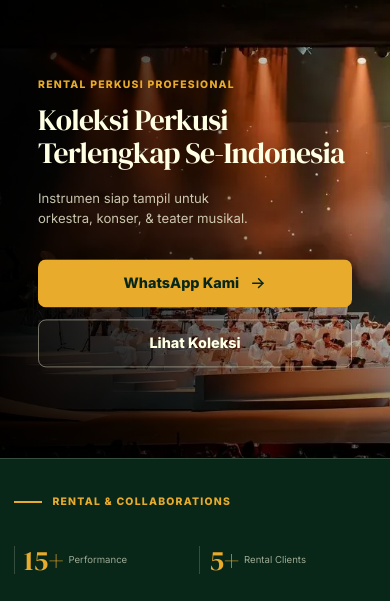
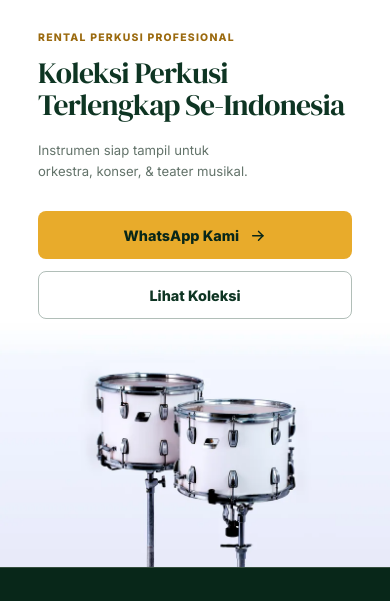
Before and after one commit to PRALA-ID/ninoy-percussion-rental, a plain HTML site: page index.html in a window 390 px wide. Shown: the part 73-674 px from the top of the page. Drawn offline with Linux system fonts and the light colour scheme.

Commit message:
New hero: two white snare drums on white
- Photo: Drive snare drum/snare 3/Ninoy _ Catalog-85, with the studio
  backdrop extended to the left and faded to white behind the headline.
- Hero switches to dark text on white; the dark overlay is removed.
- Up to 980px the text sits on white with the drums underneath.
- The old phone crop of the Malam 100 Cinta stage photo is no longer
  used and is removed (the photo itself stays on its project card).

Co-Authored-By: Claude Opus 5.5 <noreply@anthropic.com>
Claude-Session: https://claude.ai/code/session_011kGtRByWwWwWkpBQVSz5vb

```diff
--- a/assets/css/styles.css
+++ b/assets/css/styles.css
@@ -441,6 +441,7 @@ blockquote,
   position: relative;
   overflow: hidden;
   padding-block: 0;
+  background: #fff;
 }
 
 .hero-grid {
@@ -460,17 +461,6 @@ blockquote,
   border-radius: 0;
 }
 
-.hero-grid::after {
-  position: absolute;
-  z-index: 1;
-  inset: 0;
-  background:
-    linear-gradient(90deg, rgba(0, 0, 0, 0.88) 0%, rgba(0, 0, 0, 0.7) 34%, rgba(0, 0, 0, 0.2) 68%, transparent 100%),
-    linear-gradient(0deg, rgba(0, 0, 0, 0.46) 0%, transparent 55%);
-  content: "";
-  pointer-events: none;
-}
-
 .hero-copy {
   z-index: 2;
   grid-area: 1 / 1;
@@ -486,7 +476,7 @@ blockquote,
 .hero h1 {
   max-width: none;
   margin-bottom: 1.2rem;
-  color: var(--neutral);
+  color: var(--primary);
   font-size: clamp(2.2rem, 3.2vw, 2.8rem);
   letter-spacing: -0.025em;
 }
@@ -504,7 +494,7 @@ blockquote,
 .hero-title-support {
   max-width: none;
   margin-top: 0.05em;
-  color: var(--neutral);
+  color: var(--primary);
   font-size: inherit;
   line-height: inherit;
   letter-spacing: inherit;
@@ -513,7 +503,7 @@ blockquote,
 .hero-subtitle {
   max-width: 39rem;
   margin-bottom: 1.9rem;
-  color: rgba(255, 255, 227, 0.76);
+  color: var(--muted);
   font-size: clamp(1rem, 1.3vw, 1.12rem);
 }
 
@@ -532,7 +522,7 @@ blockquote,
   aspect-ratio: auto;
   border: 0;
   border-radius: inherit;
-  background: var(--primary-soft);
+  background: #fff;
 }
 
 .hero-media picture {
@@ -545,7 +535,7 @@ blockquote,
   width: 100%;
   height: 100%;
   object-fit: cover;
-  object-position: 50% 45%;
+  object-position: 85% 45%;
 }
 
 /* Credibility */
@@ -1763,7 +1753,26 @@ blockquote,
 
 @media (max-width: 980px) {
   .hero-grid {
+    height: auto;
     grid-template-columns: 1fr;
+  }
+
+  .hero-copy {
+    grid-area: 1 / 1;
+    padding-bottom: 0.5rem;
+    transform: none;
+  }
+
+  .hero-media {
+    grid-area: 2 / 1;
+    height: auto;
+  }
+
+  .hero-media img {
+    height: auto;
+    max-height: 420px;
+    aspect-ratio: 8 / 5;
+    object-position: 50% 100%;
   }
 
   .hero h1 {
@@ -1912,9 +1921,6 @@ blockquote,
     aspect-ratio: auto;
   }
 
-  .hero-media img {
-    object-position: center;
-  }
 
   .category-grid {
     grid-template-columns: repeat(2, minmax(0, 1fr));
@@ -2326,15 +2332,15 @@ blockquote,
 
   .hero-grid {
     width: 100vw;
-    height: 460px;
+    height: auto;
     margin-inline: calc(50% - 50vw);
     aspect-ratio: auto;
   }
 
   .hero-copy {
     width: calc(100% - 1.75rem);
-    padding: 1.5rem;
-    transform: translateY(-0.6rem);
+    padding: 1.5rem 1.5rem 0.25rem;
+    transform: none;
   }
 
   .hero h1 {
--- a/index.html
+++ b/index.html
@@ -48,7 +48,7 @@
   </header>
 
   <main id="main-content">
-    <section class="hero section-dark" aria-labelledby="hero-title">
+    <section class="hero" aria-labelledby="hero-title">
       <div class="container hero-grid">
         <div class="hero-copy">
           <p class="eyebrow">Rental Perkusi Profesional</p>
@@ -71,8 +71,8 @@
 
         <figure class="hero-media">
           <picture>
-            <source media="(max-width: 600px)" srcset="assets/images/smartfren-malam-100-cinta-2024-hero-mobile.webp" width="530" height="854">
-            <img src="assets/images/smartfren-malam-100-cinta-2024.webp" alt="Panggung orkestra Malam 100 Cinta 2024" width="1280" height="854" fetchpriority="high" decoding="async">
+            <source media="(max-width: 980px)" srcset="assets/images/hero-snare-drums-mobile-800.webp 800w, assets/images/hero-snare-drums-mobile-1200.webp 1200w, assets/images/hero-snare-drums-mobile-1600.webp 1600w" sizes="100vw" width="1600" height="1000">
+            <img src="assets/images/hero-snare-drums-2400.webp" srcset="assets/images/hero-snare-drums-1600.webp 1600w, assets/images/hero-snare-drums-2400.webp 2400w, assets/images/hero-snare-drums-3000.webp 3000w" sizes="100vw" alt="Dua snare drum putih di atas stand" width="3000" height="1000" fetchpriority="high" decoding="async">
           </picture>
         </figure>
       </div>
```
Also changed, not shown: assets/images/hero-snare-drums-1600.webp (added), assets/images/hero-snare-drums-2400.webp (added), assets/images/hero-snare-drums-3000.webp (added), assets/images/hero-snare-drums-mobile-1200.webp (added), assets/images/hero-snare-drums-mobile-1600.webp (added), assets/images/hero-snare-drums-mobile-800.webp (added), assets/images/smartfren-malam-100-cinta-2024-hero-mobile.webp (deleted), 1 other file.
